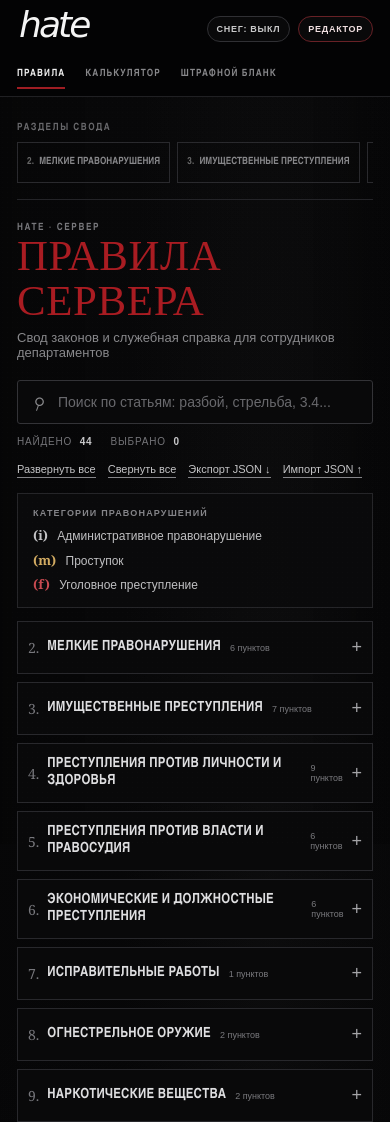
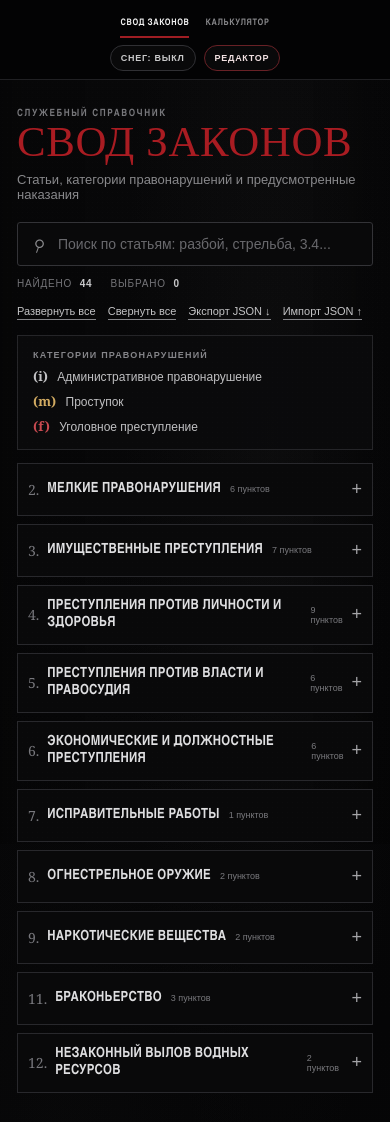
Before and after one commit to etozheilyap/DEPARTMENTHELPER, a plain HTML site: page index.html in a window 390 px wide. Shown: the top 1122 px of the page. Drawn offline with Linux system fonts and the light colour scheme.

Commit message:
Remove borrowed logo and sidebar, center nav, remove snow buildup

```diff
--- a/index.html
+++ b/index.html
@@ -244,9 +244,6 @@
     #form{scroll-margin-top:82px}
     #snowCanvas{position:fixed;inset:0;z-index:999;width:100%;height:100%;display:none;pointer-events:none}
     body.snow-active #snowCanvas{display:block}
-    .snow-dusted{position:relative}
-    body.snow-active .snow-dusted:after{content:"";position:absolute;z-index:5;pointer-events:none;top:-3px;left:7%;width:86%;height:6px;border-radius:60% 45% 50% 35%;background:linear-gradient(180deg,rgba(255,255,255,.98),rgba(235,242,248,.72) 55%,rgba(210,220,230,.12));box-shadow:0 1px 4px rgba(255,255,255,.3);opacity:.9}
-    body.snow-blowing .snow-dusted:after{opacity:0;transform:translateX(40px);transition:opacity .35s,transform .55s}
     @media(max-width:1000px){
       .topbar-inner{gap:16px}.topnav{gap:14px}.topnav a{font-size:10px}
       .page-layout.wrap{grid-template-columns:155px minmax(0,1fr);gap:22px}
@@ -294,17 +291,38 @@
       .preview-body{color:#000!important}
     }
 
+
+    /* Final clean layout: centered navigation and only lawbook + calculator */
+    .topbar-inner{position:relative;justify-content:center;gap:0}
+    .topnav{flex:0 0 auto;width:auto;justify-content:center;gap:34px;margin:0 auto}
+    .topbar-actions{position:absolute;right:0;top:0;height:100%;justify-content:flex-end}
+    .page-layout.wrap{display:block;max-width:1080px;padding-top:39px}
+    .content-column{width:100%;max-width:100%;padding:0 0 50px}
+    .sidebar,.brand{display:none!important}
+    #toForm{display:none!important}
+    @media(max-width:760px){
+      .topbar{height:auto;min-height:58px}
+      .topbar-inner{height:auto;min-height:58px;flex-wrap:wrap;gap:7px;padding-top:8px;padding-bottom:8px}
+      .topnav{order:0;flex:1 1 100%;height:30px;justify-content:center;gap:22px;overflow-x:auto}
+      .topbar-actions{position:static;order:1;height:auto;margin:0 auto}
+      .topbar-button{font-size:9px;padding:7px 10px}
+      .page-layout.wrap{padding-top:24px}
+    }
+    @media(max-width:430px){
+      .topnav{gap:16px}
+      .topnav a{font-size:9px;letter-spacing:.07em}
+      .page-title{font-size:clamp(39px,11vw,52px)}
+    }
+
   </style>
 </head>
 <body>
 
   <header class="topbar no-print">
     <div class="wrap topbar-inner">
-      <a class="brand" href="#laws" aria-label="На главную">hate</a>
       <nav class="topnav" aria-label="Основная навигация">
-        <a class="active" href="#laws">ПРАВИЛА</a>
+        <a class="active" href="#laws">СВОД ЗАКОНОВ</a>
         <a href="#calculator">КАЛЬКУЛЯТОР</a>
-        <a href="#form">ШТРАФНОЙ БЛАНК</a>
       </nav>
       <div class="topbar-actions">
         <button type="button" class="topbar-button" id="snowToggle" aria-pressed="false">СНЕГ: ВЫКЛ</button>
@@ -315,20 +333,12 @@
 
 
   <main class="wrap page-layout no-print" id="top">
-    <aside class="sidebar">
-      <div class="sidebar-heading">РАЗДЕЛЫ СВОДА</div>
-      <nav id="sectionNav" class="section-nav" aria-label="Разделы свода законов"></nav>
-      <div class="sidebar-divider"></div>
-      <a class="sidebar-shortcut" href="#calculator">КАЛЬКУЛЯТОР НАКАЗАНИЙ</a>
-      <a class="sidebar-shortcut" href="#form">ШТРАФНОЙ БЛАНК</a>
-      <div class="sidebar-note">СЛУЖЕБНАЯ СПРАВКА<br>DEPARTMENT HELPER</div>
-    </aside>
     <div class="content-column">
       <section id="laws" class="law-page">
         <div class="page-heading">
-          <div class="page-kicker">HATE · СЕРВЕР</div>
-          <h1 class="page-title">ПРАВИЛА СЕРВЕРА</h1>
-          <p class="page-meta">Свод законов и служебная справка для сотрудников департаментов</p>
+          <div class="page-kicker">СЛУЖЕБНЫЙ СПРАВОЧНИК</div>
+          <h1 class="page-title">СВОД ЗАКОНОВ</h1>
+          <p class="page-meta">Статьи, категории правонарушений и предусмотренные наказания</p>
         </div>
         <div class="search-row">
           <div class="search-wrap">
@@ -383,11 +393,11 @@
           <div id="specialNotice" class="notice"></div>
           <div class="actions">
             <button class="btn secondary" id="clearSelection">Очистить</button>
-            <button class="btn" id="toForm">Перенести в бланк</button>
+            <button class="btn" id="toForm" type="button" hidden>Перенести в бланк</button>
           </div>
         </div>
       </section>
-    <section id="form" class="card" style="margin-bottom:28px">
+    <section id="form" class="card" hidden aria-hidden="true" style="margin-bottom:28px">
       <div class="card-head"><h2>Помощник штрафного бланка</h2><p>Заполните поля — готовый текст появится справа/ниже и его можно скопировать или распечатать.</p></div>
       <div class="card-body">
         <div class="form-grid">
@@ -447,7 +457,7 @@
 
   <canvas id="snowCanvas" aria-hidden="true"></canvas>
 
-  <footer class="footer no-print"><div class="wrap"><strong>ОФФЛАЙН RP-ПОДСКАЗКА</strong> · данные внесены по прикреплённому Своду Законов</div></footer>
+
 
   <script>
     const LAW = (code, category, title, text, fineMax, termMax, mode='and', extra={}) => ({code,category,title,text,fineMax,termMax,mode,...extra});
@@ -924,12 +934,8 @@
       snowCanvas.style.height=window.innerHeight+'px';
       snowContext.setTransform(ratio,0,0,ratio,0,0);
     }
-    function applySnowDust(){
-      document.querySelectorAll('.page-title,.brand,.law-group-head,.card-head,.btn,.topbar-button').forEach(element=>element.classList.add('snow-dusted'));
-    }
-    function clearSnowDust(){
-      document.querySelectorAll('.snow-dusted').forEach(element=>element.classList.remove('snow-dusted'));
-    }
+    function applySnowDust(){}
+    function clearSnowDust(){}
     function finishSnow(){
       if(snowFrame)cancelAnimationFrame(snowFrame);
       snowFrame=0;snowEnabled=false;snowWind=false;snowflakes=[];
```
